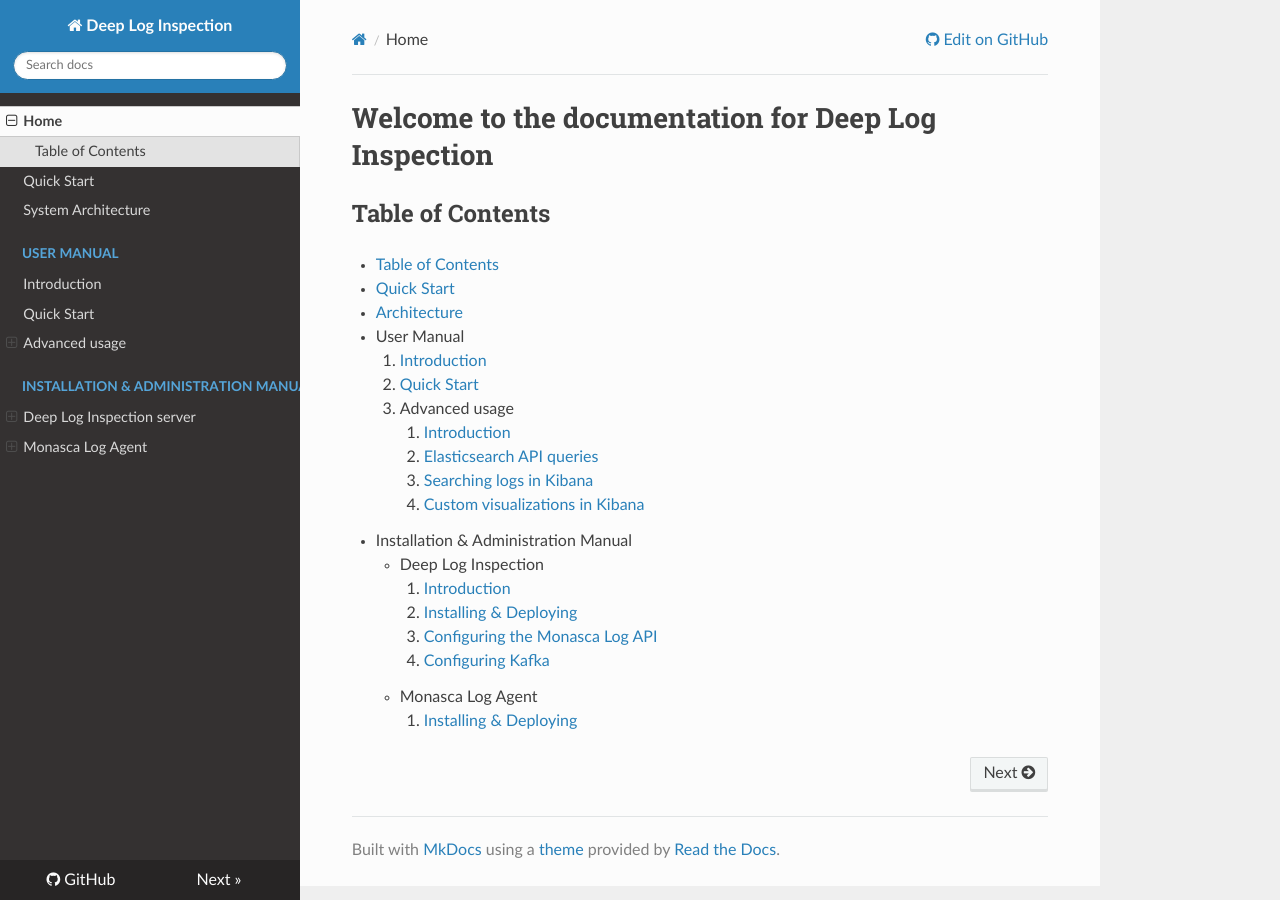
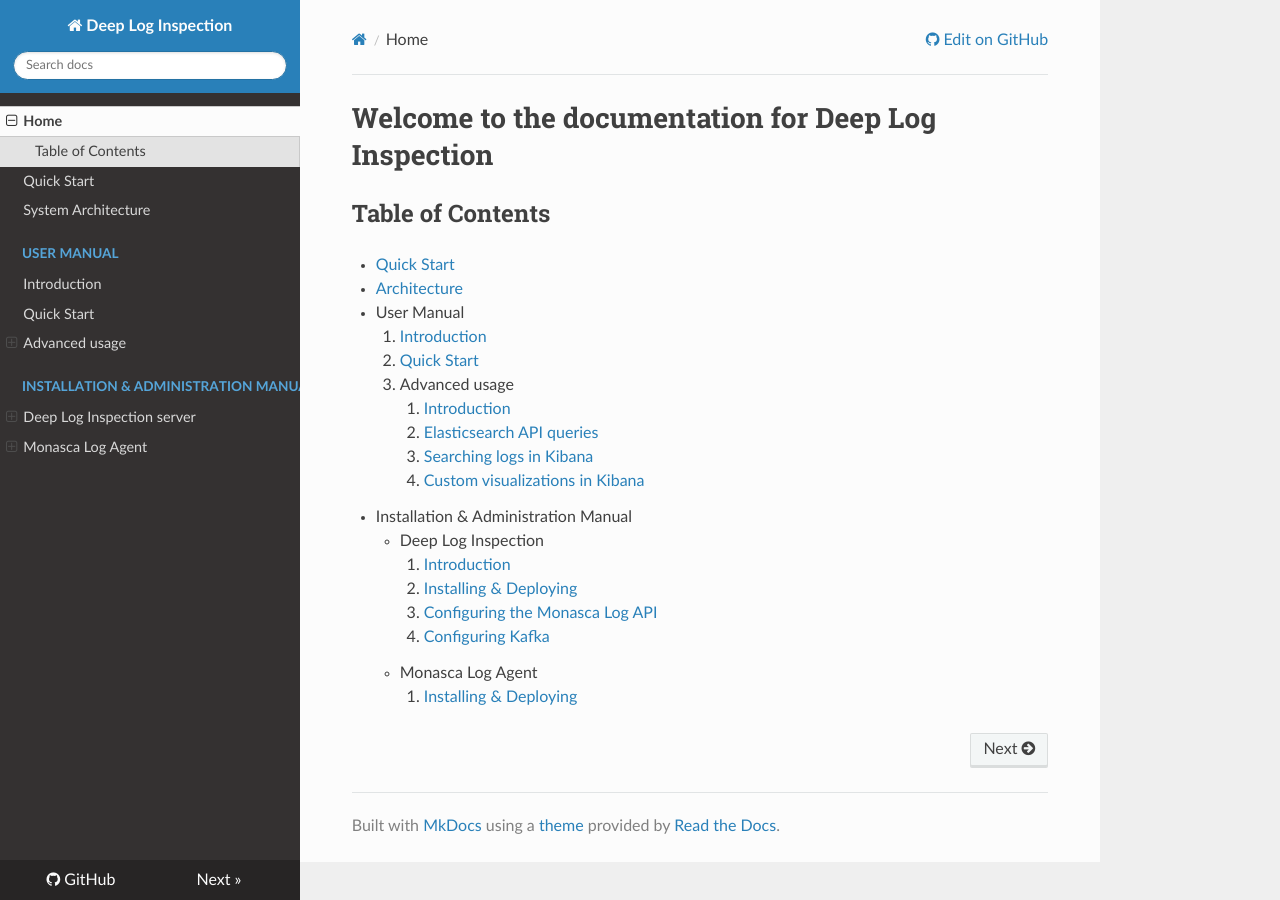
Before and after one commit to martel-innovate/deep-log-inspection, an MkDocs documentation site: the page built from doc/1-TOC.md, in a window 1280 px wide. Built offline with MkDocs 1.6.1, drawn with Linux system fonts in a browser that asks for light colours; nearby versions of some CDN libraries; old or Windows-style settings are respelled for this version of MkDocs.

Commit message:
removed self-referencing link from table of contents

```diff
--- a/doc/1-TOC.md
+++ b/doc/1-TOC.md
@@ -3,7 +3,6 @@ Welcome to the documentation for Deep Log Inspection
 
 ## Table of Contents
 
-* [Table of Contents](1-TOC.md)
 * [Quick Start](2-quickstart.md)
 * [Architecture](3-architecture.md)
 * User Manual
```
